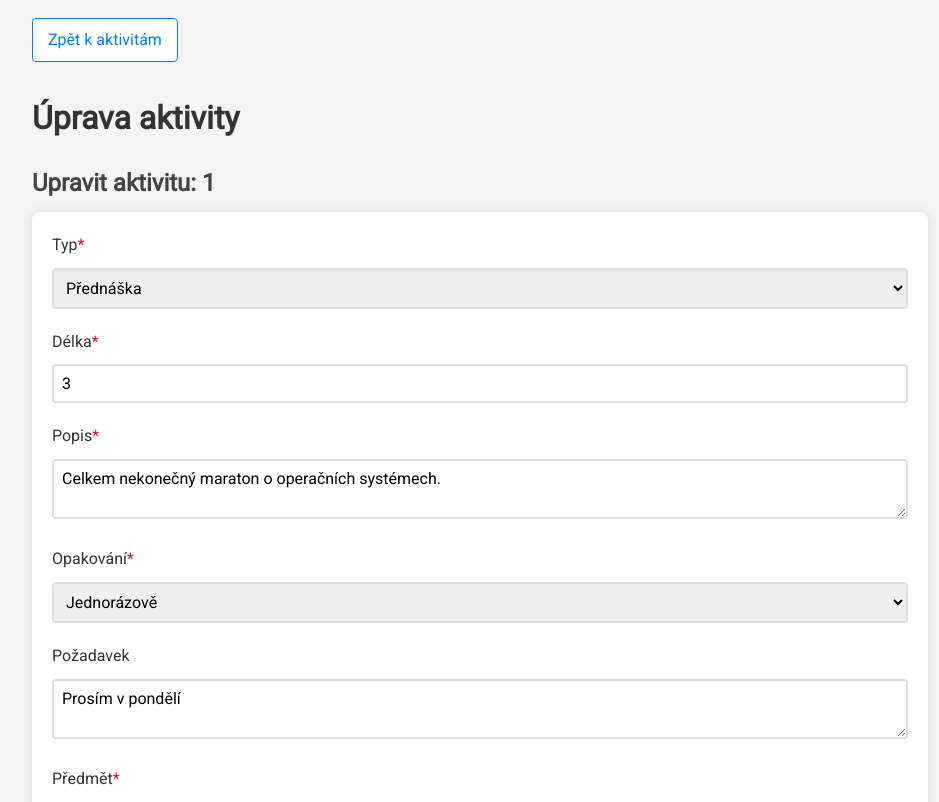
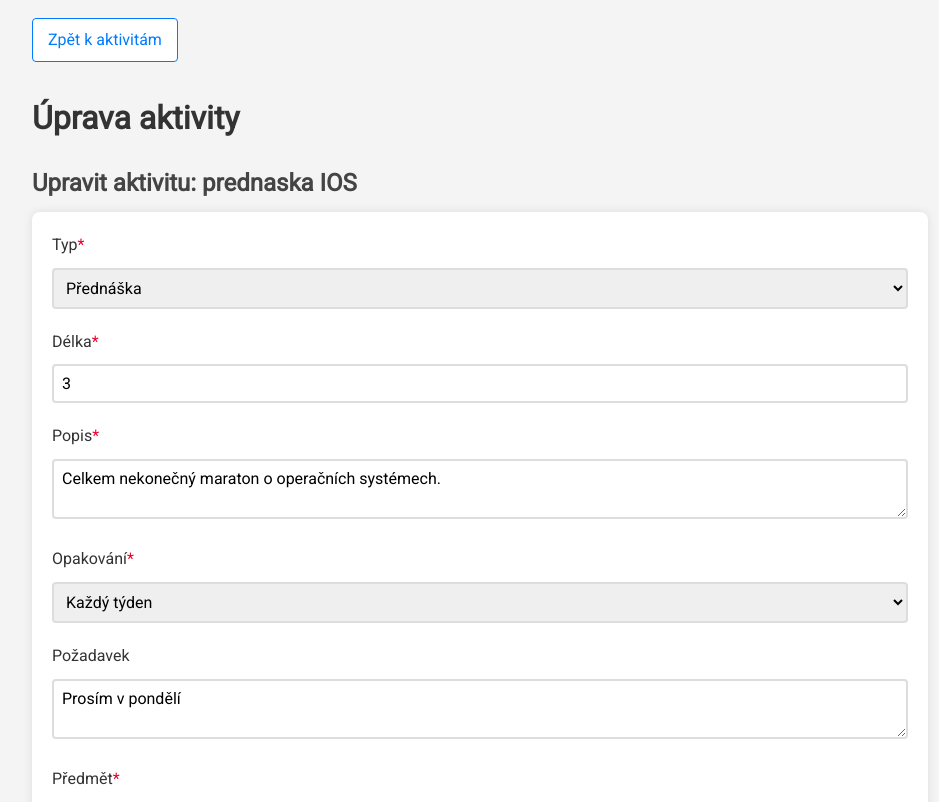
Before and after one commit to MOONYROS/VUT-IIS-project, a PHP site: page /views/activity_views/activity_info.php?ID_Aktiv=1 in a window 1280 px wide. Shown: the top 802 px of the page, without its empty margins (160-1099 px from the left). Run offline with PHP 8.4, Linux system fonts and the light colour scheme; the visitor is signed in with stand-in values (Sample User, id 1); data comes from the database, SQL or seed files in the repository.

Commit message:
update on activity info

```diff
--- a/views/activity_views/activity_info.php
+++ b/views/activity_views/activity_info.php
@@ -37,7 +37,7 @@
 </h1>
 
 <h2>
-    Upravit aktivitu: <?php if (isset($infoArray["ID_Aktiv"])) echo $infoArray['ID_Aktiv']; ?>
+    Upravit aktivitu: <?= $infoArray['typ'] . " " . $infoArray['predmet']; ?>
 </h2>
 
 <form action="../../controllers/activity_controllers/activity_edit.php" method="post" onsubmit="return validateForm(fields);">
@@ -60,10 +60,10 @@
 
     <label for="opakovani">Opakování<?= requiredField(); ?></label>
     <select id="opakovani" name="opakovani">
-        <option value="JR" <?php if (isset($infoArray["typ"])) echo checkSelect("JR", $infoArray['typ']) ?>>Jednorázově</option>
-        <option value="KT" <?php if (isset($infoArray["typ"])) echo checkSelect("KT", $infoArray['typ']) ?>>Každý týden</option>
-        <option value="ST" <?php if (isset($infoArray["typ"])) echo checkSelect("ST", $infoArray['typ']) ?>>Sudý týden</option>
-        <option value="LT" <?php if (isset($infoArray["typ"])) echo checkSelect("LT", $infoArray['typ']) ?>>Lichý týden</option>
+        <option value="JR" <?php if (isset($infoArray["opakovani"])) echo checkSelect("JR", $infoArray['opakovani']) ?>>Jednorázově</option>
+        <option value="KT" <?php if (isset($infoArray["opakovani"])) echo checkSelect("KT", $infoArray['opakovani']) ?>>Každý týden</option>
+        <option value="ST" <?php if (isset($infoArray["opakovani"])) echo checkSelect("ST", $infoArray['opakovani']) ?>>Sudý týden</option>
+        <option value="LT" <?php if (isset($infoArray["opakovani"])) echo checkSelect("LT", $infoArray['opakovani']) ?>>Lichý týden</option>
     </select><br>
 
     <label for="pozadavek">Požadavek</label>
```
